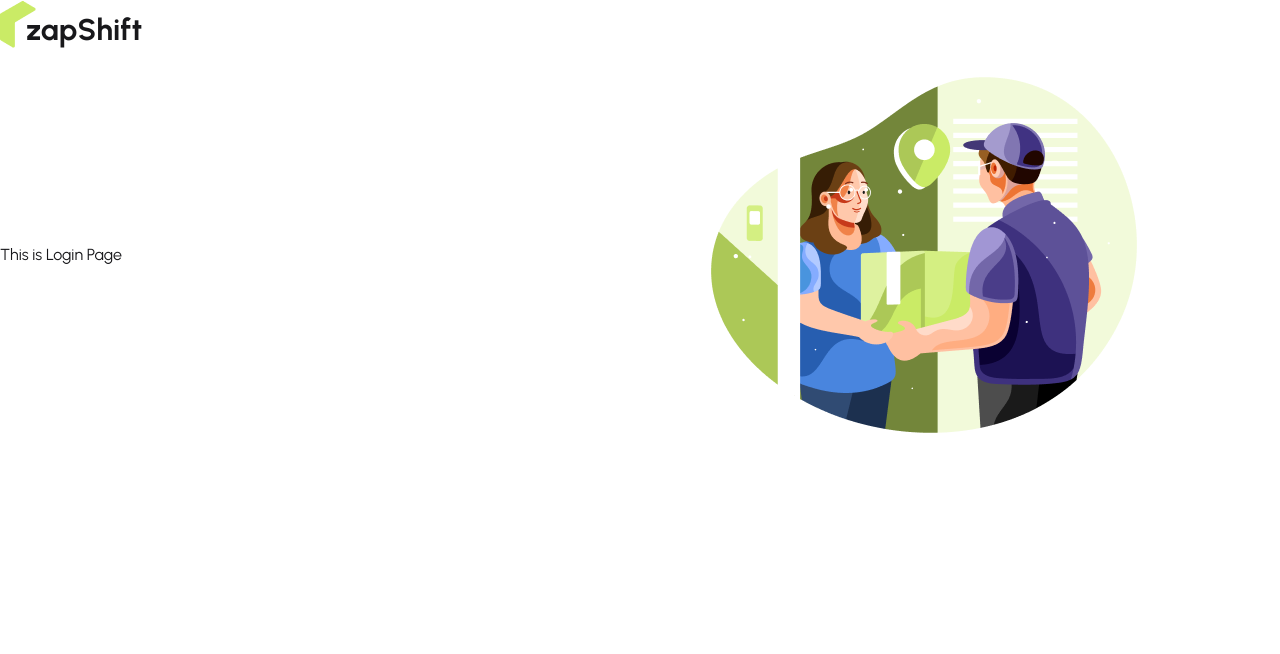
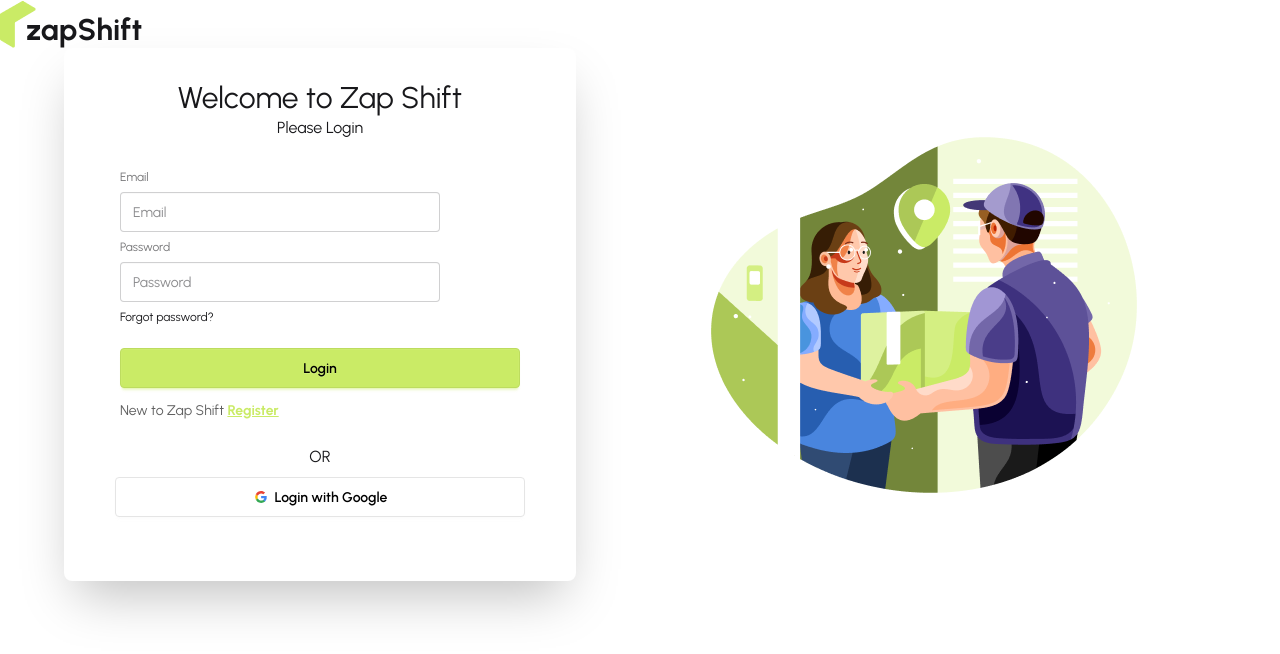
Before and after one commit to coderashik247/zip-shift-client, a React (Vite) app: page /login in a window 1280 px wide. Shown: the top 654 px of the page. Built offline with nearby package versions, Linux system fonts and the light colour scheme.

Commit message:
google sign in add

```diff
--- /dev/null
+++ b/src/contexts/AuthContext/AuthContext.jsx
@@ -0,0 +1,4 @@
+import { createContext } from "react";
+
+
+export const AuthContext = createContext(null);
--- /dev/null
+++ b/src/contexts/AuthContext/AuthProvider.jsx
@@ -0,0 +1,34 @@
+import React from 'react';
+import { AuthContext } from './AuthContext';
+import { createUserWithEmailAndPassword, GoogleAuthProvider, signInWithEmailAndPassword, signInWithPopup } from 'firebase/auth';
+import { auth } from '../../firebase/firebase.init';
+
+
+const googleProvider = new GoogleAuthProvider();
+
+const AuthProvider = ({children}) => {
+    const registerUser = (email, password) =>{
+        return createUserWithEmailAndPassword(auth,email, password)
+    }
+
+    const signInUser = (email, password) =>{
+        return signInWithEmailAndPassword (auth, email, password)
+    }
+
+    const signInGoogle = () =>{
+        return signInWithPopup(auth, googleProvider)
+    }
+
+    const authInfo = {
+        registerUser,
+        signInUser,
+        signInGoogle
+    }
+    return (
+        <AuthContext value={authInfo}>
+            {children}
+        </AuthContext>
+    );
+};
+
+export default AuthProvider;
--- /dev/null
+++ b/src/hooks/useAuth.jsx
@@ -0,0 +1,9 @@
+import { use } from "react"
+import { AuthContext } from "../contexts/AuthContext/AuthContext"
+
+const useAuth = () =>{
+    const authInfo = use(AuthContext);
+    return authInfo;
+}
+
+export default useAuth;
--- a/src/pages/Auth/Login/Login.jsx
+++ b/src/pages/Auth/Login/Login.jsx
@@ -1,11 +1,67 @@
-import React from 'react';
+import React from "react";
+import { useForm } from "react-hook-form";
+import useAuth from "../../../hooks/useAuth";
+import { Link } from "react-router";
+import SocialLogin from "../SocialLogin/SocialLogin";
 
 const Login = () => {
-    return (
-        <div>
-            <h2>This is Login Page</h2>
-        </div>
-    );
+  const {
+    register,
+    handleSubmit,
+    formState: { errors },
+  } = useForm();
+  const { signInUser } = useAuth();
+  const handleLogIn = (data) => {
+    console.log("after Login", data);
+    signInUser(data.email, data.password)
+      .then((result) => {
+        console.log(result);
+      })
+      .then((error) => {
+        console.log(error);
+      });
+  };
+  return (
+    <div className="card bg-base-100 w-full mx-auto max-w-lg p-8 shrink-0 shadow-2xl">
+      <h3 className="text-3xl text-center">Welcome to Zap Shift</h3>
+      <p className="text-center">Please Login</p>
+      <form onSubmit={handleSubmit(handleLogIn)} className="card-body">
+        <fieldset className="fieldset">
+          {/* Email */}
+          <label className="label">Email</label>
+          <input
+            type="email"
+            {...register("email", { required: true })}
+            className="input"
+            placeholder="Email"
+          />
+          {errors.email?.type === "required" && (
+            <p className="text-red-500">Email is required</p>
+          )}
+          {/* Password */}
+          <label className="label">Password</label>
+          <input
+            type="password"
+            {...register("password", { required: true, minLength: 6 })}
+            className="input"
+            placeholder="Password"
+          />
+          {errors.password?.type === "required" && (
+            <p className="text-red-500">Password is required</p>
+          )}
+          {errors.password?.type === "minLength" && (
+            <p>Password must be 6 characters or longer</p>
+          )}
+          <div>
+            <a className="link link-hover">Forgot password?</a>
+          </div>
+          <button className="btn btn-primary text-black mt-4">Login</button>
+        </fieldset>
+        <p className="text-accent">New to Zap Shift <Link to="/register" className="font-bold underline text-primary">Register</Link> </p>
+      </form>
+      <SocialLogin></SocialLogin>
+    </div>
+  );
 };
 
 export default Login;
--- a/src/pages/Auth/Register/Register.jsx
+++ b/src/pages/Auth/Register/Register.jsx
@@ -1,10 +1,21 @@
 import React from "react";
 import { useForm } from "react-hook-form";
+import useAuth from "../../../hooks/useAuth";
+import { Link } from "react-router";
+import SocialLogin from "../SocialLogin/SocialLogin";
 
 const Register = () => {
   const { register, handleSubmit, formState: {errors} } = useForm();
+  const {registerUser} = useAuth();
   const handleRegisteration = (data) => {
     console.log("after register", data);
+    registerUser(data.email, data.password)
+    .then(result =>{
+      console.log(result);
+    })
+    .then(error =>{
+      console.log(error);
+    })
   };
   return (
     <div className="card bg-base-100 w-full mx-auto max-w-lg p-8 shrink-0 shadow-2xl">
@@ -42,14 +53,13 @@
           {
             errors.password?.type ==='pattern' && <p>Password must have at least one uppercase, at least one lowercase, at least one number, and at least one special characters</p>
           }
-          <div>
-            <a className="link link-hover">Forgot password?</a>
-          </div>
           <button className="btn btn-primary text-black font-bold mt-4">
             Register
           </button>
         </fieldset>
+        <p className="text-accent">New to Zap Shift <Link to="/login" className="font-bold underline text-primary">Login</Link> </p>
       </form>
+      <SocialLogin></SocialLogin>
     </div>
   );
 };
--- /dev/null
+++ b/src/pages/Auth/SocialLogin/SocialLogin.jsx
@@ -0,0 +1,55 @@
+import React from "react";
+import useAuth from "../../../hooks/useAuth";
+
+const SocialLogin = () => {
+    const {signInGoogle} = useAuth();
+    const handleGoogleSignIn = () =>{
+        signInGoogle()
+        .then(result  =>{
+            console.log(result);
+        })
+        .then(error =>{
+            console.log(error);
+        })
+    }
+  return (
+    <div className="text-center pb-8">
+      <p className="mb-2">OR</p>
+      <button
+        onClick={handleGoogleSignIn}
+        className="btn bg-white text-black border-[#e5e5e5] w-11/12 mx-auto"
+      >
+        <svg
+          aria-label="Google logo"
+          width="16"
+          height="16"
+          xmlns="http://www.w3.org/2000/svg"
+          viewBox="0 0 512 512"
+        >
+          <g>
+            <path d="m0 0H512V512H0" fill="#fff"></path>
+            <path
+              fill="#34a853"
+              d="M153 292c30 82 118 95 171 60h62v48A192 192 0 0190 341"
+            ></path>
+            <path
+              fill="#4285f4"
+              d="m386 400a140 175 0 0053-179H260v74h102q-7 37-38 57"
+            ></path>
+            <path
+              fill="#fbbc02"
+              d="m90 341a208 200 0 010-171l63 49q-12 37 0 73"
+            ></path>
+            <path
+              fill="#ea4335"
+              d="m153 219c22-69 116-109 179-50l55-54c-78-75-230-72-297 55"
+            ></path>
+          </g>
+        </svg>
+        Login with Google
+      </button>
+    </div>
+  );
+};
+
+export default SocialLogin;
```
Also changed, not shown: src/main.jsx (+12 -11 lines).
